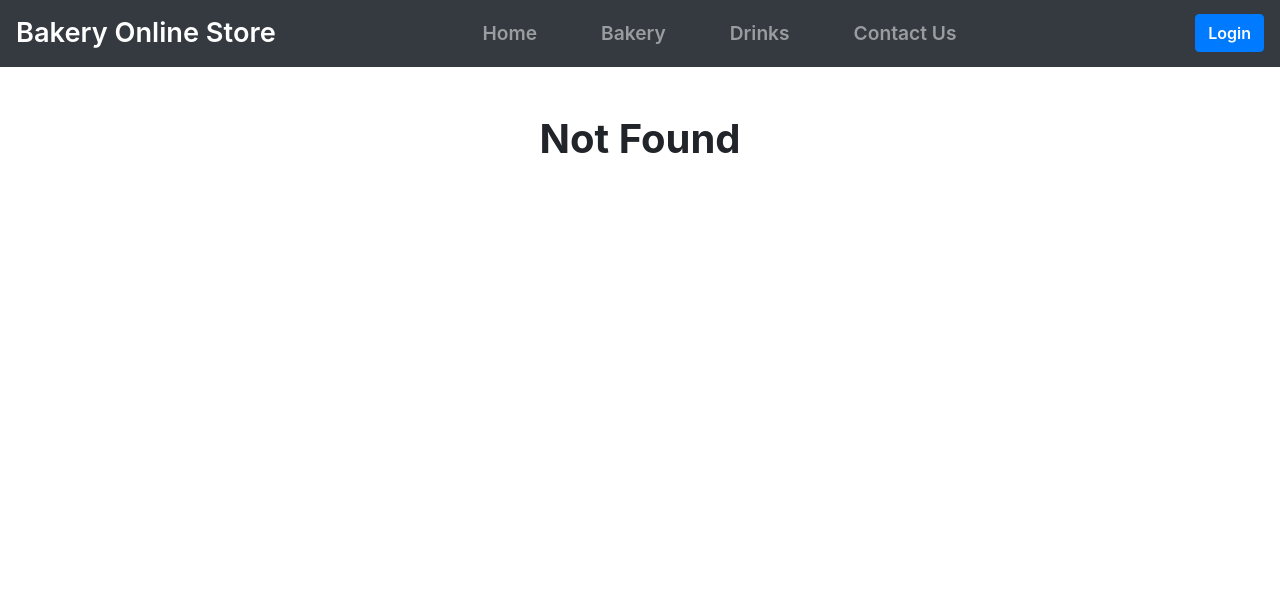
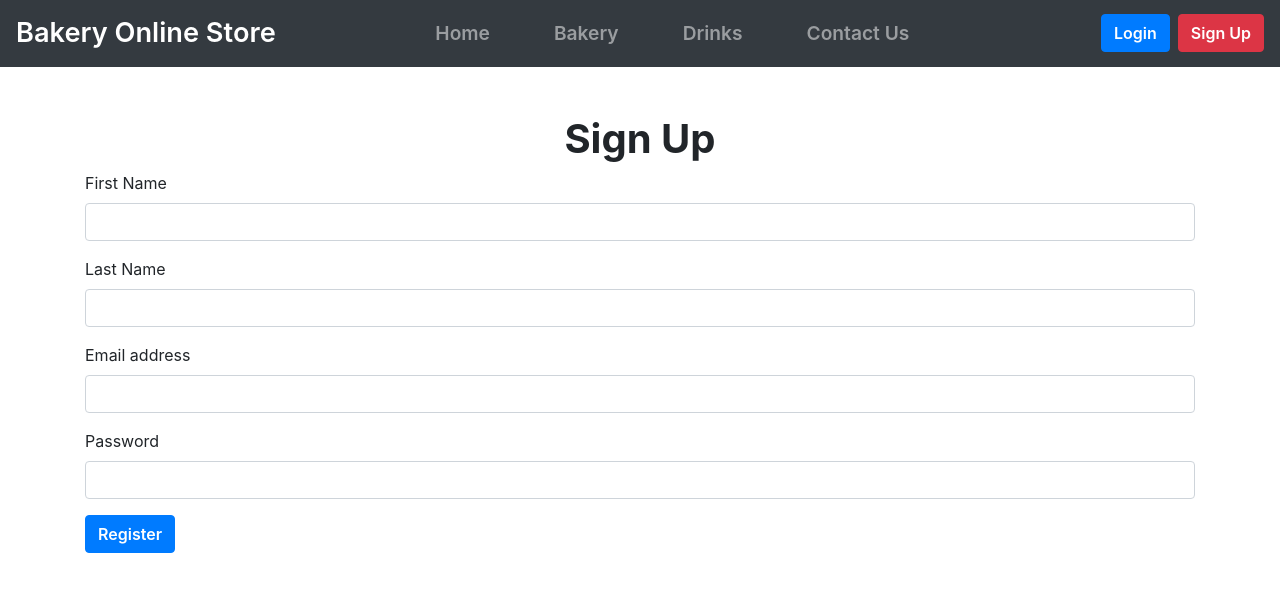
Before and after one commit to jharteaga/react-bakery-online-store, a React (Create React App) app: page /sign-up in a window 1280 px wide. Before the commit this address led to /not-found. Shown: the top 592 px of the page. Built offline with nearby package versions, Linux system fonts and the light colour scheme.

Commit message:
Add Sign Up form, validation and registration

```diff
--- a/src/App.js
+++ b/src/App.js
@@ -9,6 +9,7 @@ import Home from './components/Home';
 import NotFound from './components/NotFound';
 import ShoppingCart from './components/ShoppingCart';
 import Logout from './components/Logout';
+import Signup from './components/Signup';
 
 function App() {
   return (
@@ -17,6 +18,7 @@ function App() {
       <main className="container">
         <Switch>
           <Route path="/logout" component={Logout} />
+          <Route path="/sign-up" component={Signup} />
           <Route path="/login" component={Login} />
           <Route path="/shopping-cart" component={ShoppingCart} />
           <Route path="/bakery" component={Bakery} />
--- a/src/components/Login.jsx
+++ b/src/components/Login.jsx
@@ -29,7 +29,6 @@ function Login(props) {
 
   const setCurrentUser = (user) => {
     const jwtUser = jwt.encode(user, 'secret');
-    console.log(jwtUser);
     localStorage.setItem('currentUser', jwtUser);
   };
 
--- a/src/components/Menu.jsx
+++ b/src/components/Menu.jsx
@@ -57,13 +57,22 @@ function Menu(props) {
             </li>
           </ul>
           {!currentUser && (
-            <NavLink to="/login">
-              <button className="btn btn-primary my-2 my-sm-0">Login</button>
-            </NavLink>
+            <React.Fragment>
+              <NavLink to="/login">
+                <button className="btn btn-primary my-2 my-sm-0 mr-2">
+                  Login
+                </button>
+              </NavLink>
+              <NavLink to="/sign-up">
+                <button className="btn btn-danger my-2 my-sm-0">Sign Up</button>
+              </NavLink>
+            </React.Fragment>
           )}
           {currentUser && (
             <div>
-              <span class="user-info">Welcome, {currentUser.firstName}!</span>
+              <span className="user-info">
+                Welcome, {currentUser.firstName}!
+              </span>
               <NavLink to="/logout">
                 <button className="btn btn-danger my-2 my-sm-0">Logout</button>
               </NavLink>
--- /dev/null
+++ b/src/components/Signup.jsx
@@ -0,0 +1,150 @@
+import React, { useState } from 'react';
+import { useForm } from 'react-hook-form';
+import jwt from 'jwt-simple';
+import firebase from '../firebase';
+
+function Signup(props) {
+  const { register, handleSubmit, errors, getValues } = useForm();
+  const [errorSignUp, setErrorSignUp] = useState(undefined);
+
+  const onSubmit = async () => {
+    //Validate if new user exist
+    firebase
+      .firestore()
+      .collection('users')
+      .where('username', '==', getValues('email'))
+      .get()
+      .then((querySnapshot) => {
+        if (querySnapshot.docs[0].data())
+          setErrorSignUp({
+            message: 'This email address is already registered.',
+          });
+      })
+      .catch((error) => {
+        registerNewUser();
+      });
+  };
+
+  const registerNewUser = async () => {
+    //Save new user in firebase
+    const user = {
+      firstName: getValues('firstName'),
+      lastName: getValues('lastName'),
+      username: getValues('email'),
+      password: getValues('password'),
+    };
+
+    try {
+      await firebase
+        .firestore()
+        .collection('users')
+        .add({
+          firstName: getValues('firstName'),
+          lastName: getValues('lastName'),
+          username: getValues('email'),
+          password: getValues('password'),
+        });
+
+      localStorage.setItem('currentUser', jwt.encode(user, 'secret'));
+
+      window.location = '/';
+    } catch (error) {
+      setErrorSignUp({
+        message:
+          'There is a problem accessing the data. Try again in a few moment 2',
+      });
+    }
+  };
+
+  return (
+    <React.Fragment>
+      <h1>Sign Up</h1>
+      <form onSubmit={handleSubmit(onSubmit)}>
+        <div className="form-group">
+          <label htmlFor="firstName">First Name</label>
+          <input
+            type="text"
+            className="form-control"
+            id="firstName"
+            name="firstName"
+            ref={register({ required: true, minLength: 1 })}
+          />
+          {errors.firstName?.type === 'required' && (
+            <div className="alert alert-danger">This field is required</div>
+          )}
+          {errors.firstName?.type === 'minLength' && (
+            <div className="alert alert-danger">
+              First Name should have at least 1 character
+            </div>
+          )}
+        </div>
+        <div className="form-group">
+          <label htmlFor="lastName">Last Name</label>
+          <input
+            type="text"
+            className="form-control"
+            id="lastName"
+            name="lastName"
+            ref={register({ required: true, minLength: 1 })}
+          />
+          {errors.lastName?.type === 'required' && (
+            <div className="alert alert-danger">This field is required</div>
+          )}
+          {errors.lastName?.type === 'minLength' && (
+            <div className="alert alert-danger">
+              Last Name should have at least 1 character
+            </div>
+          )}
+        </div>
+        <div className="form-group">
+          <label htmlFor="email">Email address</label>
+          <input
+            type="email"
+            className="form-control"
+            id="email"
+            name="email"
+            aria-describedby="emailHelp"
+            ref={register({
+              required: true,
+              pattern: /^(([^<>()\[\]\\.,;:\s@"]+(\.[^<>()\[\]\\.,;:\s@"]+)*)|(".+"))@((\[[0-9]{1,3}\.[0-9]{1,3}\.[0-9]{1,3}\.[0-9]{1,3}])|(([a-zA-Z\-0-9]+\.)+[a-zA-Z]{2,}))$/,
+            })}
+          />
+          {errors.email?.type === 'required' && (
+            <div className="alert alert-danger">This field is required</div>
+          )}
+          {errors.email?.type === 'pattern' && (
+            <div className="alert alert-danger">Enter a valid email</div>
+          )}
+        </div>
+        <div className="form-group">
+          <label htmlFor="password">Password</label>
+          <input
+            type="password"
+            className="form-control"
+            id="password"
+            name="password"
+            ref={register({ required: true, minLength: 6 })}
+          />
+          {errors.password?.type === 'required' && (
+            <div className="alert alert-danger">This field is required</div>
+          )}
+          {errors.password?.type === 'minLength' && (
+            <div className="alert alert-danger">
+              Password should have at least 6 characters
+            </div>
+          )}
+        </div>
+        <button type="submit" className="btn btn-primary">
+          Register
+        </button>
+      </form>
+      <br />
+
+      {errorSignUp && (
+        <div className="alert alert-danger">{errorSignUp.message}</div>
+      )}
+    </React.Fragment>
+  );
+}
+
+export default Signup;
--- a/src/scss/main.scss
+++ b/src/scss/main.scss
@@ -33,6 +33,10 @@ $text-color: #fff;
 body {
   margin: 0;
   padding: 0;
+}
+
+.navbar * {
+  outline: none;
 }
 
 .navbar-brand {
```
